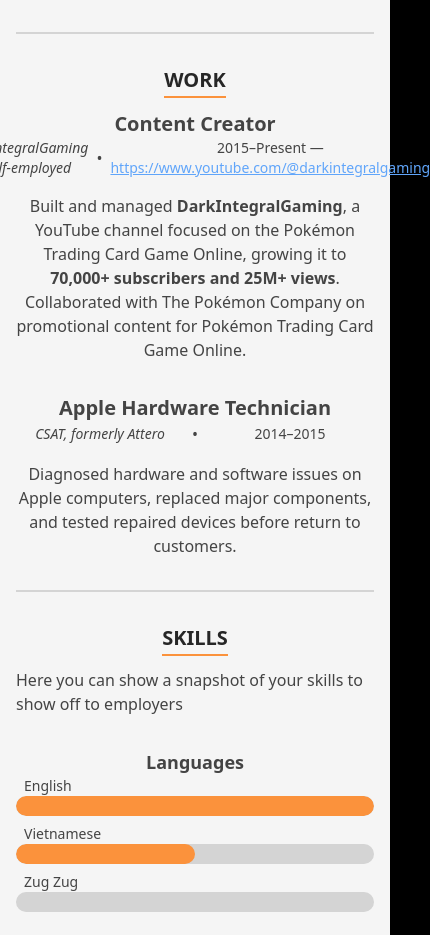
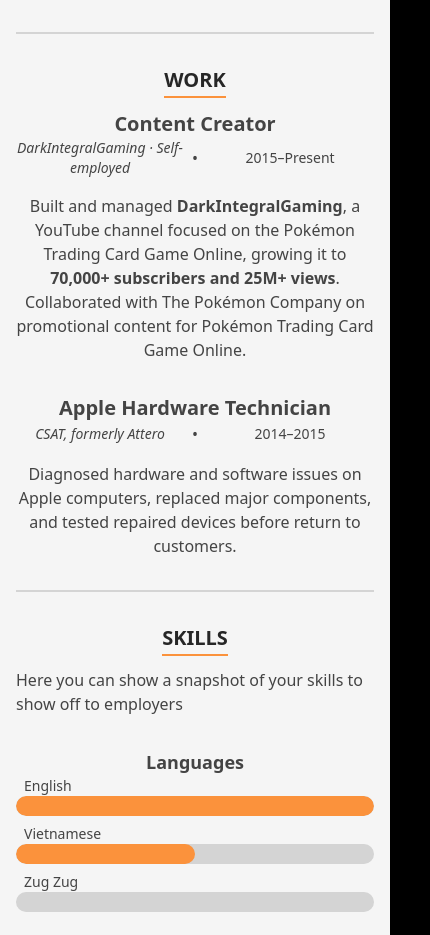
Before and after one commit to dphan89/azure-react-portfolio, a Next.js app: page / in a window 390 px wide. Shown: the part 1960-2895 px from the top of the page, 430 px wide, since content can reach past the window. Built offline with nearby package versions, Linux system fonts and the light colour scheme.

Commit message:
Fix url formating on mobile

```diff
--- a/src/data/data.tsx
+++ b/src/data/data.tsx
@@ -285,7 +285,7 @@
 
 export const experience: TimelineItem[] = [
   {
-    date: '2015–Present — https://www.youtube.com/@darkintegralgaming',
+    date: '2015–Present',
     location: 'DarkIntegralGaming · Self-employed',
     title: 'Content Creator',
     content: (
```
